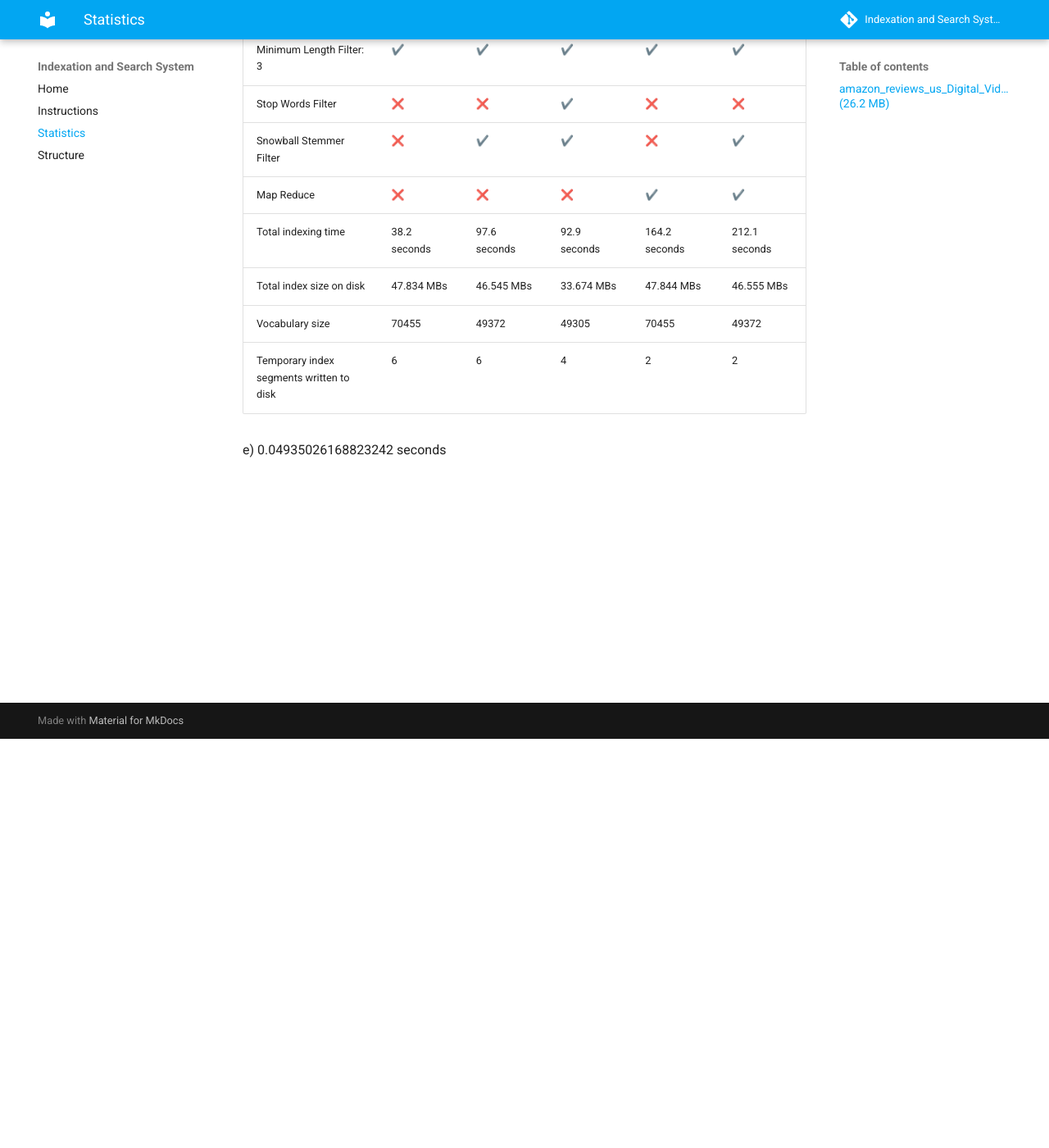
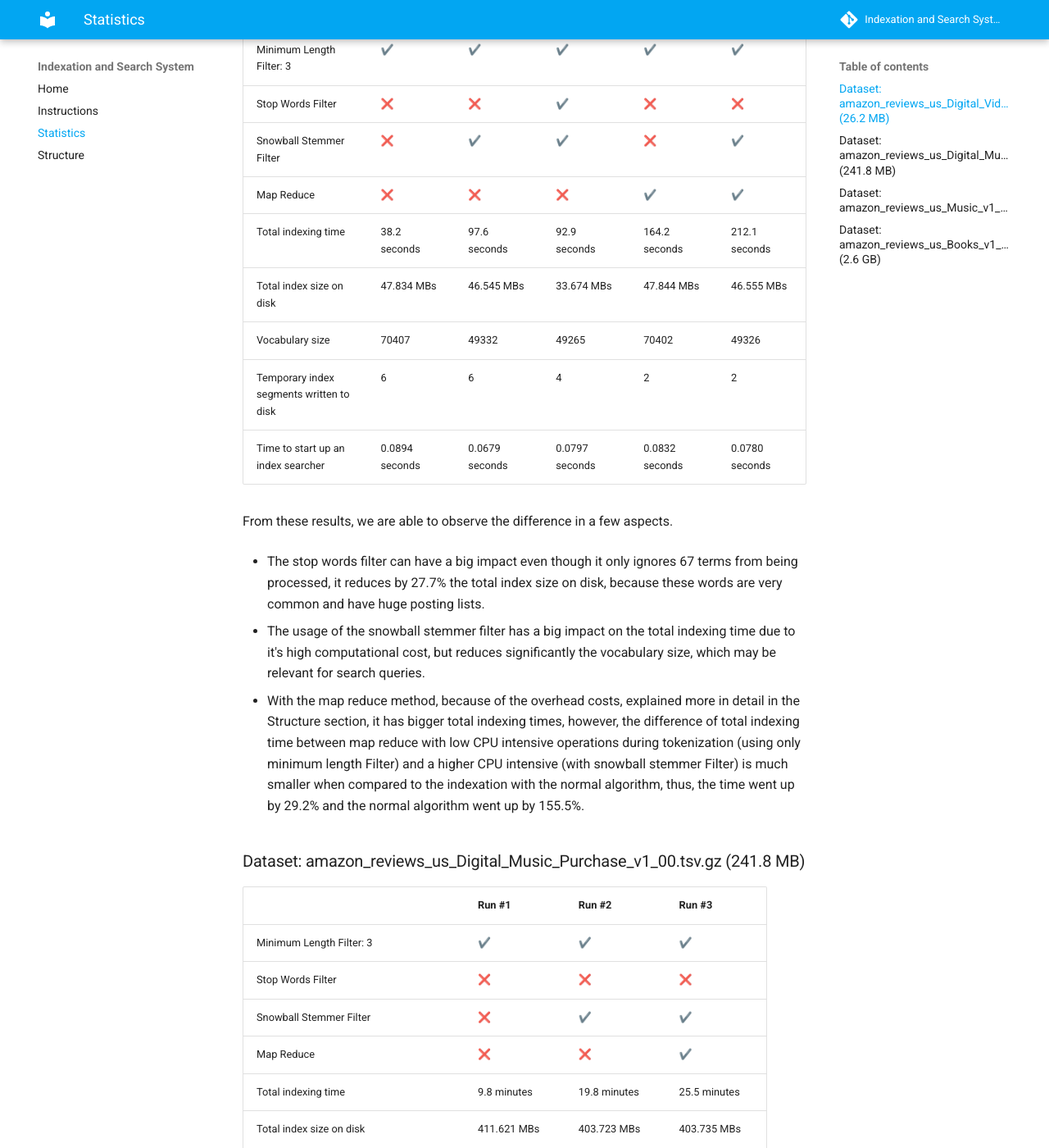
Before and after one commit to MarioCSilva/RI_Project, an MkDocs documentation site: the page built from docs/statistics.md, in a window 1280 px wide and 1400 px high, scrolled down 499 px. Shown: the whole window at 82% size. Built offline with MkDocs 1.6.1 and Material for MkDocs 9.7.7, drawn with Linux system fonts in a browser that asks for light colours; comment, search, counter and statistics services are not loaded; some of the changed text lies outside the part shown.

Commit message:
final stuff

```diff
--- a/docs/statistics.md
+++ b/docs/statistics.md
@@ -11,9 +11,9 @@ d) Number of temporary index segments written to disk (before merging).
 e) Amount of time taken to start up an index searcher, after the final index is written to disk.
 
 
-### amazon_reviews_us_Digital_Video_Games_v1_00.tsv.gz (26.2 MB)
+### Dataset: amazon_reviews_us_Digital_Video_Games_v1_00.tsv.gz (26.2 MB)
 
-|                                          | Run #1             | Run #1             | Run #3             | Run #4             | Run #5             |
+|                                          | Run #1             | Run #2             | Run #3             | Run #4             | Run #5             |
 |------------------------------------------|--------------------|--------------------|--------------------|--------------------|--------------------|
 | Minimum Length Filter: 3                 | ✔️ | ✔️ | ✔️ | ✔️ | ✔️ |
 | Stop Words Filter                        |         ❌        |         ❌        | ✔️ |         ❌        |         ❌        |
@@ -21,7 +21,61 @@ e) Amount of time taken to start up an index searcher, after the final index is
 | Map Reduce                               |         ❌        |         ❌        |         ❌        | ✔️ | ✔️ |
 | Total indexing time                      |    38.2 seconds    |    97.6 seconds    |    92.9 seconds    |    164.2 seconds   |    212.1 seconds   |
 | Total index size on disk                 |     47.834 MBs     |     46.545 MBs     |     33.674 MBs     |     47.844 MBs     |     46.555 MBs     |
-| Vocabulary size                          |        70455       |        49372       |        49305       |        70455       |        49372       |
+| Vocabulary size                          |        70407       |        49332       |        49265       |        70402       |       49326      |
 | Temporary index segments written to disk |          6         |          6         |          4         |          2         |          2         |
+| Time to start up an index searcher       |  0.0894 seconds  |    0.0679 seconds    |   0.0797 seconds   |   0.0832 seconds   |   0.0780 seconds   |
 
-e) 0.04935026168823242 seconds
+From these results, we are able to observe the difference in a few aspects.
+
+- The stop words filter can have a big impact even though it only ignores 67 terms from being processed, it reduces by 27.7% the total index size on disk, because these words are very common and have huge posting lists.
+
+- The usage of the snowball stemmer filter has a big impact on the total indexing time due to it's high computational cost, but reduces significantly the vocabulary size, which may be relevant for search queries.
+
+- With the map reduce method, because of the overhead costs, explained more in detail in the Structure section, it has bigger total indexing times, however, the difference of total indexing time between map reduce with low CPU intensive operations during tokenization (using only minimum length Filter) and a higher CPU intensive (with snowball stemmer Filter) is much smaller when compared to the indexation with the normal algorithm, thus, the time went up by 29.2% and the normal algorithm went up by 155.5%.
+
+
+### Dataset: amazon_reviews_us_Digital_Music_Purchase_v1_00.tsv.gz (241.8 MB)
+
+|                                          | Run #1             | Run #2             | Run #3             |
+|------------------------------------------|--------------------|--------------------|--------------------|
+| Minimum Length Filter: 3                 | ✔️ | ✔️ | ✔️ |
+| Stop Words Filter                        |         ❌        |         ❌        |         ❌        |
+| Snowball Stemmer Filter                  |         ❌        | ✔️ |  ✔️ |
+| Map Reduce                               |         ❌        |         ❌        | ✔️ |
+| Total indexing time                      |    9.8 minutes    |  19.8 minutes  |  25.5 minutes  |
+| Total index size on disk                 |    411.621 MBs    |   403.723 MBs  |   403.735 MBs   |
+| Vocabulary size                          |      330690       |    265154      |    265154     |
+| Temporary index segments written to disk |         46        |        45      |       17      |
+| Time to start up an index searcher       |   0.9606 seconds  |   0.5429 seconds   |  0.4480 seconds  |
+
+- Here we can see that the overhead of the map reducer is still too costly for these kind of operations, if it was able to process less temporary segments, meaning that it would process more quantity of data each time it is called, it would be able to benefit more. Instead of 17 temporary index segments, if it had around 4, chances are it would be even faster, however we were not able to test it because of deadlocks that happen whenever the queues that share data between processes get too large.
+
+
+### Dataset: amazon_reviews_us_Music_v1_00.tsv.gz(1.4GB)
+
+|                                          | Run #1             |
+|------------------------------------------|--------------------|
+| Minimum Length Filter: 3                 | ✔️ |
+| Stop Words Filter                        |         ❌        |
+| Snowball Stemmer Filter                  |         ❌        |
+| Map Reduce                               |         ❌        |
+| Total indexing time                      |    68.3 minutes   |
+| Total index size on disk                 |    2650.859 MBs   |
+| Vocabulary size                          |     1133257       |
+| Temporary index segments written to disk |        293        |
+| Time to start up an index searcher       |   3.8156 seconds  |
+
+
+### Dataset: amazon_reviews_us_Books_v1_00.tsv.gz (2.6 GB)
+
+|                                          | Run #1             |
+|------------------------------------------|--------------------|
+| Minimum Length Filter: 3                 | ✔️ |
+| Stop Words Filter                        |         ❌        |
+| Snowball Stemmer Filter                  |         ❌        |
+| Map Reduce                               |         ❌        |
+| Total indexing time                      |    85.6 minutes   |
+| Total index size on disk                 |    4353.265 MBs   |
+| Vocabulary size                          |     1328795       |
+| Temporary index segments written to disk |       482         |
+| Time to start up an index searcher       |    4.4627 seconds        |
```
Also changed, not shown: docs/instructions.md (+2 -0 lines), docs/structure.md (+3 -2 lines), 2 other files.
